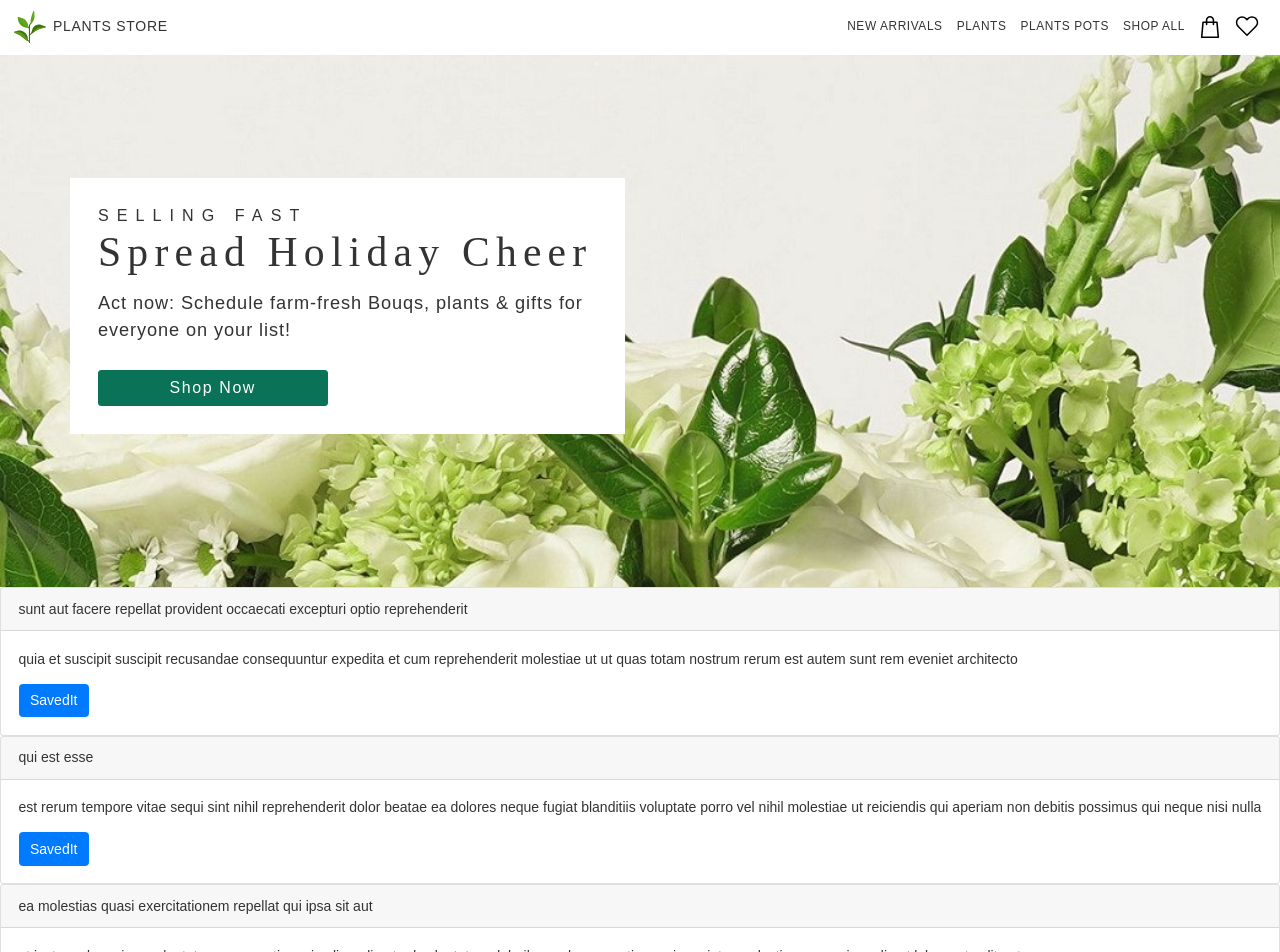
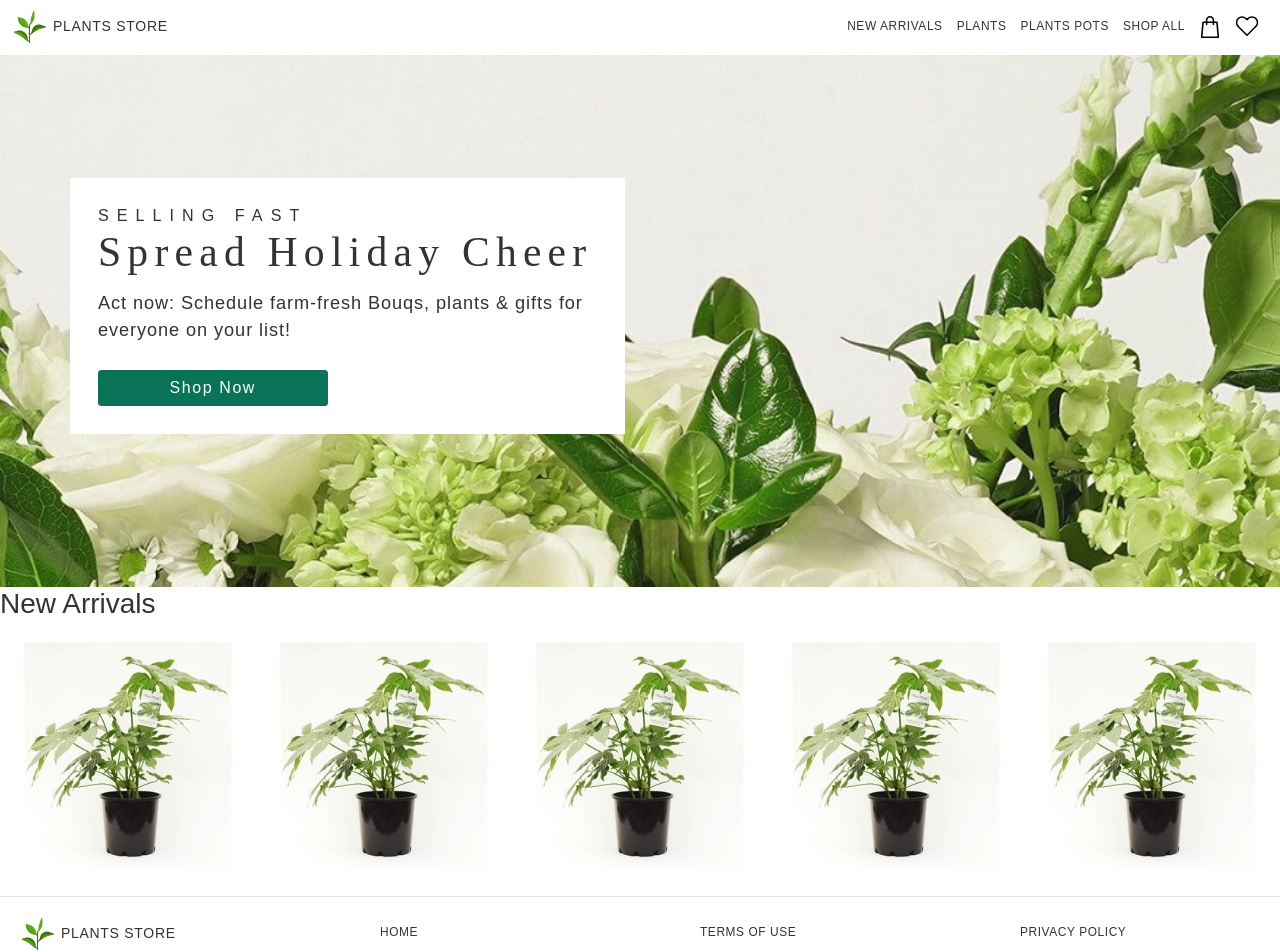
Before and after one commit to eslamaboudesheesh/PlantsStore, a Next.js app: page / in a window 1280 px wide. Shown: the top 952 px of the page. Built offline with nearby package versions, Linux system fonts and the light colour scheme.

Commit message:
add slider for element

```diff
--- a/component/Home-Component/CardSlider.js
+++ b/component/Home-Component/CardSlider.js
@@ -0,0 +1,69 @@
+import React from 'react'
+import Slider from "react-slick";
+import CardsItem from './CardsItem';
+
+export default function CardSlider() {
+    var settings = {
+        dots: false,
+        infinite: true,
+        slidesToShow: 5,
+        slidesToScroll: 1,
+        autoplay: true,
+        autoplaySpeed: 4000,
+        pauseOnHover: true,
+        arrows: false,
+        responsive: [
+
+            {
+                breakpoint: 1024,
+                settings: {
+                    centerMode: false,
+                    infinite: true
+
+
+                }
+            },
+            {
+                breakpoint: 600,
+                settings: {
+                    slidesToShow: 1.1,
+                    infinite: true,
+
+                }
+            },
+            {
+                breakpoint: 480,
+                settings: {
+                    slidesToShow: 1.5,
+                    infinite: true,
+
+                }
+            },
+        ]
+    };
+    return (
+        <>
+        <h2>New Arrivals</h2>
+            <Slider {...settings}>
+            <div className=" col-sm-4 col-md-12 my-2">
+                  <CardsItem/>
+                </div>
+                <div className=" col-sm-4 col-md-12 my-2">
+                  <CardsItem/>
+                </div>
+                <div className=" col-sm-4  col-md-12  my-2">
+                  <CardsItem/>
+                </div>
+                <div className=" col-sm-4 col-md-12  my-2">
+                  <CardsItem/>
+                </div>
+                <div className= "col-sm-4 col-md-12  my-2">
+                  <CardsItem/>
+                </div>
+                <div className="col-sm-4 col-md-12  my-2">
+                  <CardsItem/>
+                </div>
+            </Slider>
+        </>
+    )
+}
--- a/component/Home-Component/CardsHeader.js
+++ /dev/null
@@ -1,9 +0,0 @@
-import React from 'react'
-
-export default function CardsHeader() {
-    return (
-        <div>
-            CardsHeader
-        </div>
-    )
-}
--- a/component/Home-Component/CardsItem.js
+++ b/component/Home-Component/CardsItem.js
@@ -0,0 +1,12 @@
+import React from "react";
+import { Card ,Button} from "react-bootstrap";
+
+export default function CardsItem() {
+  return (
+    <>
+      <Card className="my-2" >
+        <Card.Img variant="top" src="/images/PlantItem.jpg"  alt="plant img "/>
+      </Card>
+    </>
+  );
+}
--- a/component/Home-Component/HeaderCover.js
+++ b/component/Home-Component/HeaderCover.js
@@ -1,5 +1,4 @@
 import React from "react";
-import CardsHeader from "./CardsHeader";
 
 export default function HeaderCover() {
   return (
--- a/component/Home-Component/LandingPage.js
+++ b/component/Home-Component/LandingPage.js
@@ -1,11 +1,13 @@
 import React from 'react'
 import HeaderCover from './HeaderCover'
+import { Container} from "react-bootstrap";
+import CardSlider from './CardSlider';
 
 export default function LandingPage() {
     return (
         <>
          <HeaderCover/>
-
+         <CardSlider/>
         </>
     )
 }
--- /dev/null
+++ b/component/Home-Component/styles/cardsListItem.scss
@@ -0,0 +1,9 @@
+.card-group {
+    .card {
+
+        border-radius: 0 ;
+        border: none;
+        margin-left: 20px;
+        margin-right: 20px;
+    }
+}
--- /dev/null
+++ b/component/Home-Component/styles/slider.scss
@@ -0,0 +1,7 @@
+.slick-slider {
+    .card {
+
+        border-radius: 0 ;
+        border: none;
+    }
+}
--- a/package.json
+++ b/package.json
@@ -16,7 +16,9 @@
     "react-dom": "17.0.1",
     "react-redux": "^7.2.2",
     "react-router-dom": "^5.2.0",
+    "react-slick": "^0.27.13",
     "redux": "^4.0.5",
-    "sass": "^1.30.0"
+    "sass": "^1.30.0",
+    "slick-carousel": "^1.8.1"
   }
 }
--- a/pages/index.js
+++ b/pages/index.js
@@ -1,9 +1,7 @@
 import Head from "next/head";
-import HeaderCover from "../component/Home-Component/HeaderCover";
+import LandingPage from "../component/Home-Component/LandingPage";
 import Layout from "../component/Layout/Layout";
-import Navcomponent from "../component/nav-component/navcomponent";
-import PlantsList from "../component/plantsList/PlantsList";
-import styles from "../styles/Home.module.css";
+
 
 const Index = () => {
 
@@ -15,8 +13,8 @@ const Index = () => {
   </Head>
 
     <Layout>
-      <HeaderCover/>
-      <PlantsList/>
+      <LandingPage/>
+      {/* <PlantsList/> */}
       </Layout>
       </>
   )
--- a/styles/globals.scss
+++ b/styles/globals.scss
@@ -6,7 +6,10 @@
 @import '../component/Layout/Styles/mainNavebar.scss';
 
 @import '../component/Home-Component/styles/HeaderCover.scss';
-
+@import '../component/Home-Component/styles/slider.scss';
+@import '../component/Home-Component/styles/cardsListItem.scss';
+@import "../node_modules/slick-carousel/slick/slick.css";
+@import "../node_modules/slick-carousel/slick/slick-theme.css";
 html,
 body {
   padding: 0;
```
Also changed, not shown: component/Home-Component/CardsList.js (+18 -0 lines), public/images/PlantItem.jpg (added), 1 other file (tests, documents, lock files or other folders).
